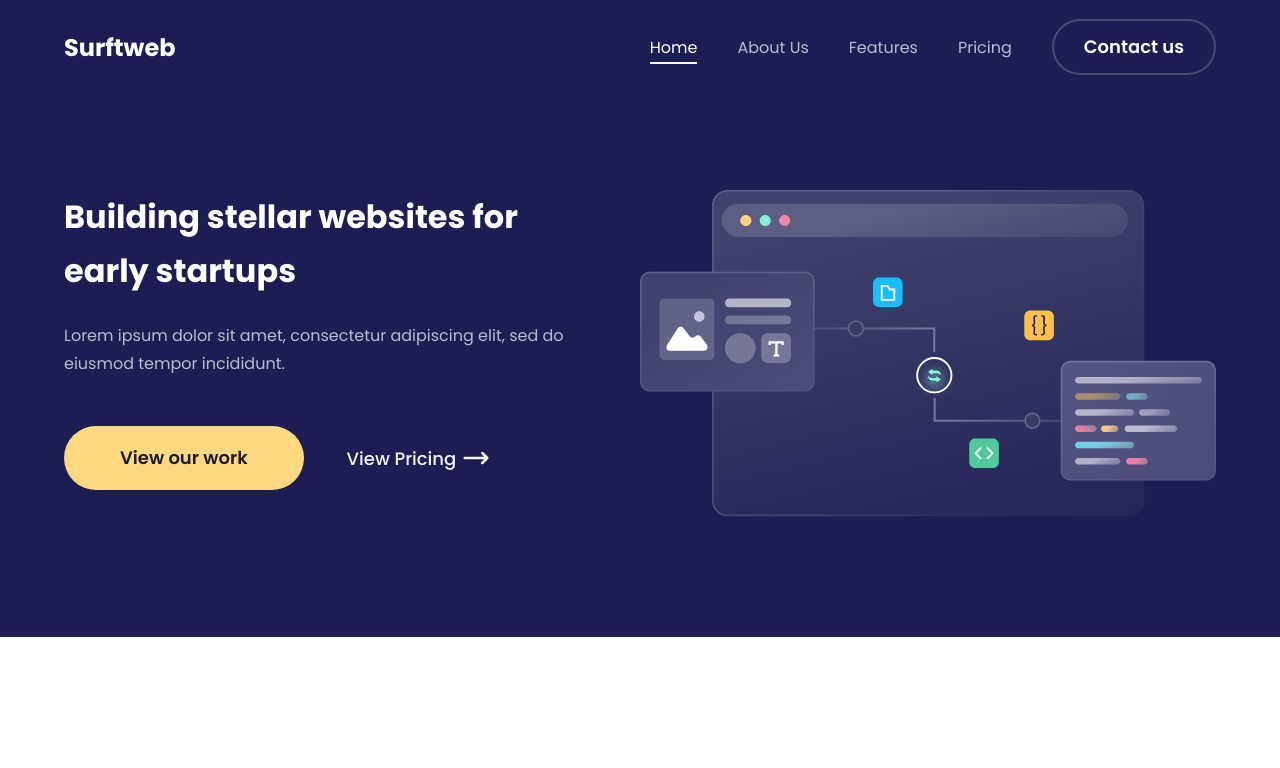
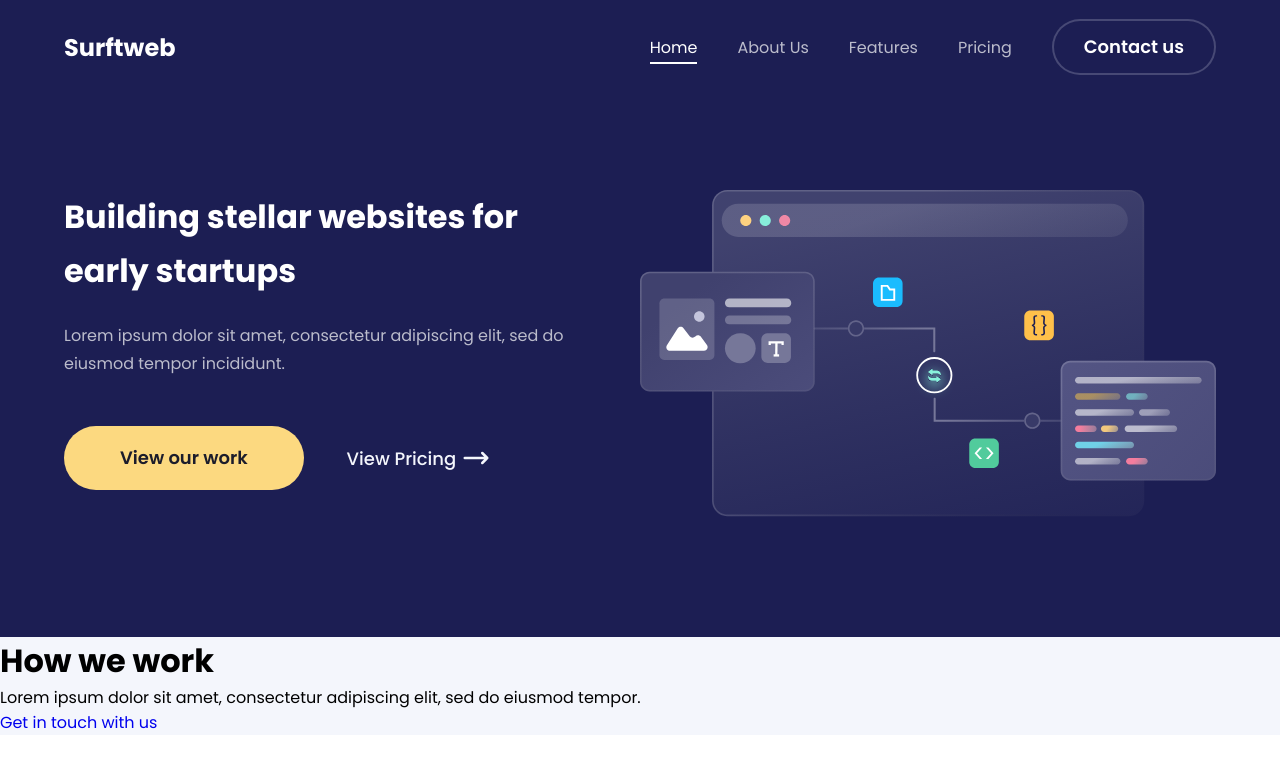
Before and after one commit to ebokes/surftweb, a React (Create React App) app: page / in a window 1280 px wide. Shown: the top 768 px of the page. Built offline with nearby package versions, Linux system fonts and the light colour scheme.

Commit message:
create workpage and its left column

```diff
--- a/src/App.js
+++ b/src/App.js
@@ -3,6 +3,7 @@ import { GlobalStyle } from "./reuseableComponents/globalStyle";
 import { ThemeProvider } from "styled-components";
 import LandingPage from "./components/home/landingPage/index";
 import Navbar from "./components/navbar/index";
+import WorkPage from "./components/home/workPage/index";
 
 const theme = {
   colors: {
@@ -32,6 +33,7 @@ function App() {
         <GlobalStyle />
         <Navbar />
         <LandingPage />
+        <WorkPage />
       </Fragment>
     </ThemeProvider>
   );
--- /dev/null
+++ b/src/components/home/workPage/index.js
@@ -0,0 +1,19 @@
+import React from "react";
+import { WorkpageContainer, Col1 } from "./workPageStyle";
+
+function WorkPage() {
+  return (
+    <WorkpageContainer>
+      <Col1>
+        <h1>How we work</h1>
+        <p>
+          Lorem ipsum dolor sit amet, consectetur adipiscing elit, sed do
+          eiusmod tempor.
+        </p>
+        <a href="/contactus">Get in touch with us</a>
+      </Col1>
+    </WorkpageContainer>
+  );
+}
+
+export default WorkPage;
--- /dev/null
+++ b/src/components/home/workPage/workPageStyle.js
@@ -0,0 +1,7 @@
+import styled from "styled-components";
+
+export const WorkpageContainer = styled.div`
+  background-color: ${({ theme }) => theme.colors.tertiary1};
+`;
+
+export const Col1 = styled.div``;
```
Also changed, not shown: src/data/workPageData.js (added), 1 other file (tests, documents, lock files or other folders).
